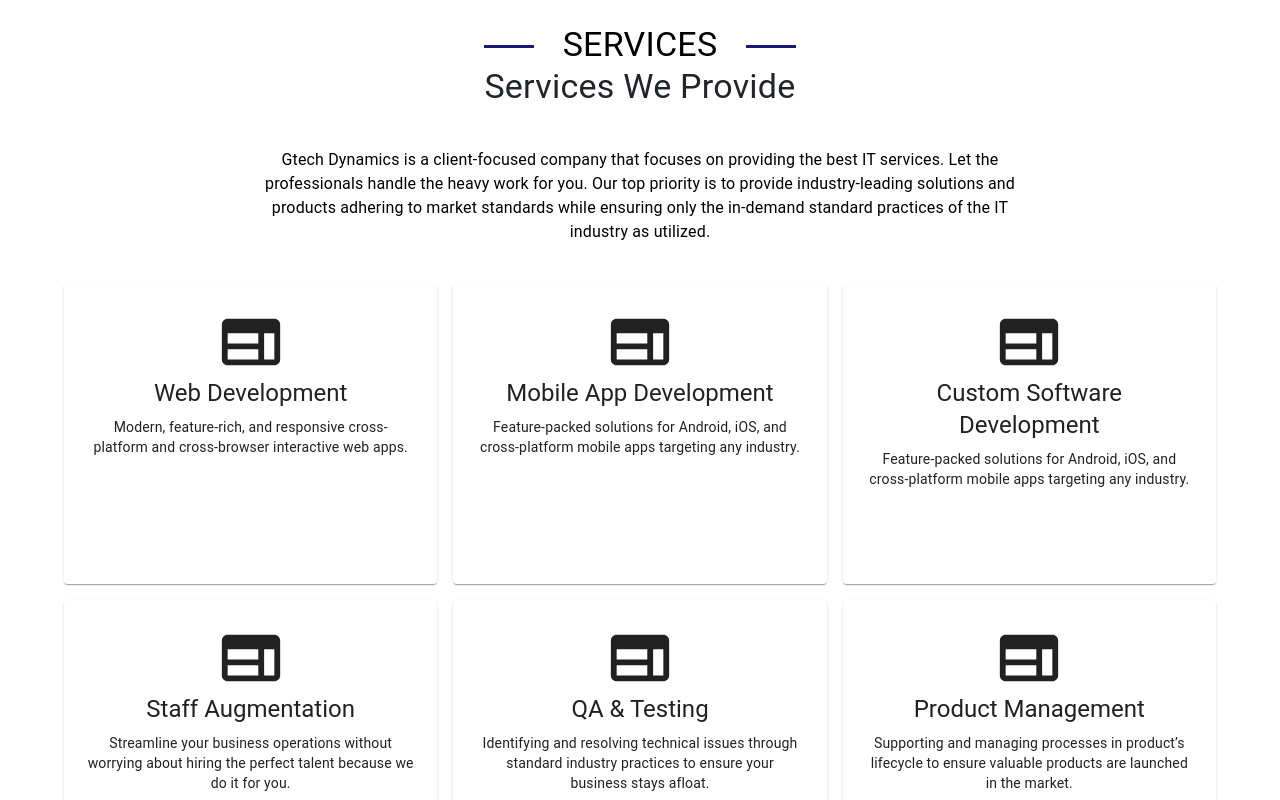
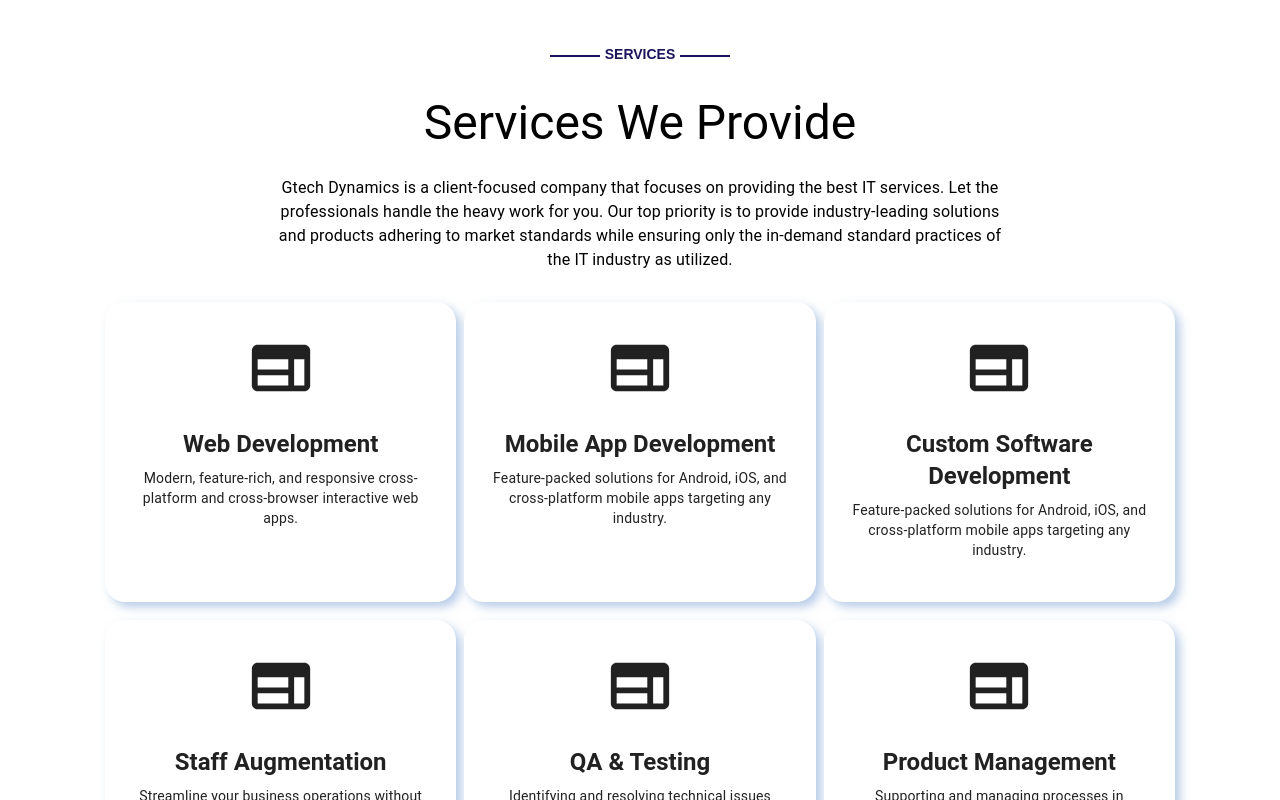
Before and after one commit to GTech-Dynamics/gtech-dynamics, a React (Create React App) app: page /home in a window 1280 px wide. Shown: the part 940-1740 px from the top of the page. Built offline with nearby package versions, Linux system fonts and the light colour scheme.

Commit message:
Fixed Service Component Styling Bugs

```diff
--- a/public/index.html
+++ b/public/index.html
@@ -2,14 +2,14 @@
 <html lang="en">
   <head>
     <meta charset="utf-8" />
-    <link rel="icon" href="%PUBLIC_URL%/android-chrome-512x512.png" />
+    <link rel="icon" href="%PUBLIC_URL%/logo/android-chrome-512x512.png" />
     <meta name="viewport" content="width=device-width, initial-scale=1" />
     <meta name="theme-color" content="#000000" />
     <meta
       name="description"
       content="Web site created using create-react-app"
     />
-    <link rel="apple-touch-icon" href="%PUBLIC_URL%/apple-touch-icon" />
+    <link rel="apple-touch-icon" href="%PUBLIC_URL%/logo/apple-touch-icon" />
     <!--
       manifest.json provides metadata used when your web app is installed on a
       user's mobile device or desktop. See https://developers.google.com/web/fundamentals/web-app-manifest/
--- a/src/components/service/services.jsx
+++ b/src/components/service/services.jsx
@@ -1,60 +1,84 @@
-import React from 'react';
-import {Container, Typography, Box, Card, CardContent, Grid} from '@mui/material';
-import '../../style/service.css';
-import { WebOutlined } from '@mui/icons-material';
+import React from "react";
+import { Typography, Box, Card, CardContent, Grid } from "@mui/material";
+import "../../style/service.css";
+import { WebOutlined } from "@mui/icons-material";
 
 const ServicesComponent = () => {
   const items = [
     {
-        'icon': <WebOutlined />,
-        'heading': 'Web Development',
-        'description': 'Modern, feature-rich, and responsive cross-platform and cross-browser interactive web apps.'
+      icon: <WebOutlined />,
+      heading: "Web Development",
+      description:
+        "Modern, feature-rich, and responsive cross-platform and cross-browser interactive web apps.",
     },
     {
-        'icon': <WebOutlined />,
-        'heading': 'Mobile App Development',
-        'description': 'Feature-packed solutions for Android, iOS, and cross-platform mobile apps targeting any industry.'
+      icon: <WebOutlined />,
+      heading: "Mobile App Development",
+      description:
+        "Feature-packed solutions for Android, iOS, and cross-platform mobile apps targeting any industry.",
     },
     {
-        'icon': <WebOutlined />,
-        'heading': 'Custom Software Development',
-        'description': 'Feature-packed solutions for Android, iOS, and cross-platform mobile apps targeting any industry.'
+      icon: <WebOutlined />,
+      heading: "Custom Software Development",
+      description:
+        "Feature-packed solutions for Android, iOS, and cross-platform mobile apps targeting any industry.",
     },
     {
-        'icon': <WebOutlined />,
-        'heading': 'Staff Augmentation',
-        'description': 'Streamline your business operations without worrying about hiring the perfect talent because we do it for you.'
+      icon: <WebOutlined />,
+      heading: "Staff Augmentation",
+      description:
+        "Streamline your business operations without worrying about hiring the perfect talent because we do it for you.",
     },
     {
-        'icon': <WebOutlined />,
-        'heading': 'QA & Testing',
-        'description': 'Identifying and resolving technical issues through standard industry practices to ensure your business stays afloat.'
+      icon: <WebOutlined />,
+      heading: "QA & Testing",
+      description:
+        "Identifying and resolving technical issues through standard industry practices to ensure your business stays afloat.",
     },
     {
-        'icon': <WebOutlined />,
-        'heading': 'Product Management',
-        'description': 'Supporting and managing processes in product’s lifecycle to ensure valuable products are launched in the market.'
+      icon: <WebOutlined />,
+      heading: "Product Management",
+      description:
+        "Supporting and managing processes in product’s lifecycle to ensure valuable products are launched in the market.",
     },
-
-    ]
+  ];
   return (
-    <Container className='inner-child1'>
-      <Typography variant='h4' className='styled-heading'>SERVICES</Typography>
-      <Typography variant='h4'>Services We Provide</Typography>
-      <Box className="inner-child2">
-           <Typography variant='body1'>
-               Gtech Dynamics is a client-focused company that focuses on providing the best IT
-               services. Let the professionals handle the heavy work for you. Our top priority is to provide industry-leading
-               solutions and products adhering to market standards while ensuring only the in-demand standard
-               practices of the IT industry as utilized.
+    <Box className="service-body">
+      <Box className="body-child1">
+        <Typography variant="p" className="service-hr-lines">
+          SERVICES
+        </Typography>
+        <Typography variant="h3">Services We Provide</Typography>
+        <Box className="inner-child1">
+          <Typography variant="body1">
+            Gtech Dynamics is a client-focused company that focuses on providing
+            the best IT services. Let the professionals handle the heavy work
+            for you. Our top priority is to provide industry-leading solutions
+            and products adhering to market standards while ensuring only the
+            in-demand standard practices of the IT industry as utilized.
           </Typography>
         </Box>
-
-       <Grid container spacing={2} className='grid'>
+      </Box>
+      <Grid container spacing={1} className="grid">
         {items.map((item, index) => (
-                    <Grid item xs={12} sm={6} md={4} key={index}>
+          <Grid item sm={12} md={6} lg={4} key={index} className="grid-item">
             <Card className="service-card">
-                            <CardContent  className='service-card-content'>
+              <CardContent className="service-card-content">
+                {React.cloneElement(item.icon, { style: { fontSize: 70 } })}
+                <Typography
+                  variant="h5"
+                  component="h2"
+                  gutterBottom
+                  className="card-heading"
+                >
+                  {item.heading}
+                </Typography>
+                <Typography variant="body2" component="p">
+                  {item.description}
+                </Typography>
+              </CardContent>
+              <Box className="service-card-overlay">
+                <CardContent className="service-card-content">
                   {React.cloneElement(item.icon, { style: { fontSize: 70 } })}
                   <Typography variant="h5" component="h2" gutterBottom>
                     {item.heading}
@@ -63,11 +87,12 @@
                     {item.description}
                   </Typography>
                 </CardContent>
+              </Box>
             </Card>
           </Grid>
         ))}
       </Grid>
-    </Container>
-    )
-}
+    </Box>
+  );
+};
 export default ServicesComponent;
--- a/src/style/service.css
+++ b/src/style/service.css
@@ -4,95 +4,152 @@
   justify-content: center;
   text-align: center;
   align-items: center;
-    background-image: url(../static/images/carousal_background.jpg);
+  background-image: url(../static/images/services_background.jpg);
   background-repeat: no-repeat;
   background-size: cover;
-    height: 600px;
+  height: 100vh;
   padding-top: 20px;
 }
-
-.inner-child1 {
+.service-body {
   display: flex;
+  flex-direction: column;
   justify-content: center;
   align-items: center;
   text-align: center;
   padding: 100px;
   margin: auto;
+  font-weight: bold;
+  width: 100%;
+  height: 100%;
 }
-.inner-child1 > * {
-    margin-top: 30px;
-    margin-bottom: 30px;
+.body-child1 {
+  width: 100%;
+  padding: 5px;
+  text-align: center;
+  display: flex;
+  justify-content: center;
+  align-items: center;
+  flex-direction: column;
+  color: black;
+  margin-bottom: 10px;
 }
-.inner-child2 {
+.body-child1 > * {
+  padding: 15px;
+}
+.inner-child1 {
   padding: 10px;
   text-align: center;
   display: flex;
+  justify-content: center;
   flex-direction: column;
   align-items: center;
+  width: 70%;
 }
-.inner-child2 > * {
-    margin-top: 50px;
-    width: 70%;
-    color:black;
+.service-header {
+  font-weight: bold;
+  width: 100%;
+  height: 100%;
+  color: white;
+  display: flex;
+  opacity: 0.8;
+  justify-content: center;
+  align-items: center;
 }
-.child3 {
+.header-content {
+  position: relative;
+  height: 80%;
   width: 80%;
+  top: 50px;
+  max-width: 600px;
   text-align: center;
-    color:white;
-    font-weight: bold;
-    animation: fadeIn 1.5s forwards;
+  display: flex;
+  justify-content: center;
+  align-items: center;
+  flex-direction: column;
+  color: white;
+  animation: slideFromBottom 1.5s forwards, fadeIn 1.5s forwards;
 }
-.styled-heading {
+.service-hr-lines {
   font-family: sans-serif;
-    margin-left: 100px;
-    color: black;
+  color: #1b155e;
   text-align: center;
-    font-size: 30px;
+  font-size: 14px;
   position: relative;
+  max-width: 500px;
+  text-align: center;
 }
-
-.styled-heading::before,
-.styled-heading::after {
-    content: '';
+.service-hr-lines:before {
+  content: " ";
   display: block;
+  height: 2px;
   width: 50px;
-    height: 3px;
-    background: #191970;
   position: absolute;
   top: 50%;
+  left: -40px;
+  background: #1b155e;
 }
-
-.styled-heading::before {
-    left: 420px;
-}
-
-.styled-heading::after {
-    right: 420px;
+.service-hr-lines:after {
+  content: " ";
+  height: 2px;
+  width: 50px;
+  background: #1b155e;
+  display: block;
+  position: absolute;
+  top: 50%;
+  right: -40px;
 }
 .grid {
-    margin: '5px';
+  margin: 0 auto;
   justify-content: "center";
+  align-items: center;
+  text-align: center;
+  padding: 5px;
+}
+.grid-item {
+  margin-bottom: 10px !important;
+}
+.card-heading {
+  font-weight: bold !important;
 }
 .service-card {
-    transition: transform 3.5s ease, background-color 3.5s ease, color 3.5s ease;
-    transform-origin: bottom;
+  position: relative;
   height: 300px;
-    padding: 7px;
-    box-shadow: 5;
+  padding: 5px;
+  width: 100%;
+  box-shadow: 5px 5px 10px rgba(115, 155, 208, 0.5) !important;
+  border-radius: 20px !important;
 }
-.service-card:hover {
-    background-image: linear-gradient(to top, rgba(137, 207, 240, 0.5) 0%, rgba(0, 71, 171, 0.7) 100%);
-    color: #fff;
-    transform: scaleY(1.0);
+.service-card-content {
+  text-align: center;
+  padding: "10px";
 }
-
+.service-card-content > * {
+  margin-top: 10px;
+  margin-bottom: 25px;
+}
+.service-card-overlay {
+  position: absolute;
+  bottom: 0;
+  left: 0;
+  right: 0;
+  background-image: linear-gradient(
+    to top,
+    rgba(137, 207, 240, 0.5) 0%,
+    rgba(0, 71, 171, 0.7) 100%
+  );
+  height: 0;
+  transition: height 0.5s ease;
+}
+.service-card:hover .service-card-overlay {
+  height: 100%;
+}
+.service-card:hover .service-card-content {
+  color: white;
+}
 .service-card:hover .MuiSvgIcon-root {
   fill: #fff;
 }
-.service-card-content {
-    text-align: center;
-    padding: '10px';
-}
+
 @keyframes fadeIn {
   from {
     transform: translateY(100%);
@@ -101,3 +158,9 @@
     transform: translateY(0);
   }
 }
+@media (max-width: 768px) {
+  .header-content {
+    width: 100%;
+    height: 100%;
+  }
+}
```
Also changed, not shown: src/components/service/index.jsx (+12 -16 lines). Lines whose indentation alone changed are shown as unchanged.
